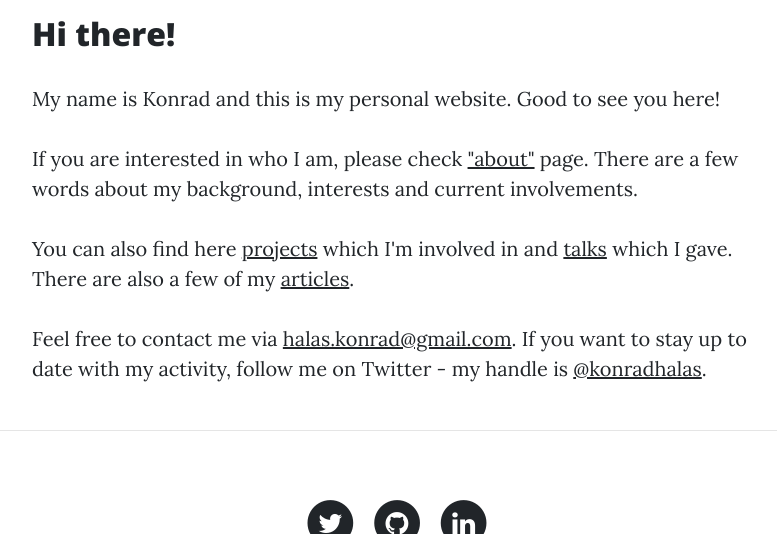
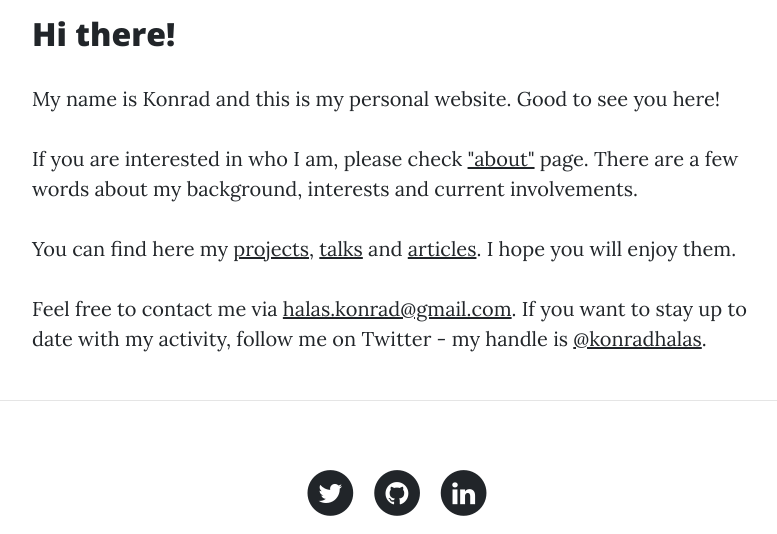
Before and after one commit to konradhalas/konradhalas.pl, a Django app: page / in a window 1280 px wide. Shown: the part 567-1101 px from the top of the page, without its empty margins (243-1020 px from the left). Run offline with Django 3.2, Linux system fonts and the light colour scheme; some libraries are stand-ins or nearby versions.

Commit message:
Change wording

```diff
--- a/mysite/templates/misc/about.html
+++ b/mysite/templates/misc/about.html
@@ -7,7 +7,7 @@
 {% block content %}
     <h1>About</h1>
     <p>
-        My name is Konrad Hałas. I'm a full stack web developer, but Python is my language of choice.
+        My name is Konrad Hałas and I'm a software engineer - Python is my language of choice.
     </p>
 
     <div class="text-center">
@@ -30,6 +30,10 @@
     </p>
 
     <p>
+        I'm a Python trainer, consultant and speaker.
+    </p>
+
+    <p>
         Currently I'm living in Warsaw, Poland.
     </p>
 {% endblock %}
--- a/mysite/templates/misc/home.html
+++ b/mysite/templates/misc/home.html
@@ -28,9 +28,9 @@
         words about my background, interests and current involvements.
     </p>
     <p>
-        You can also find here <a href="{% url 'projects_list' %}">projects</a> which I'm involved in and
-        <a href="{% url 'talks_list' %}">talks</a> which I gave. There are also a few of my
-        <a href="{% url 'articles_list' %}">articles</a>.
+        You can find here my <a href="{% url 'projects_list' %}">projects</a>,
+        <a href="{% url 'talks_list' %}">talks</a> and <a href="{% url 'articles_list' %}">articles</a>. I hope you will
+        enjoy them.
     </p>
     <p>
         Feel free to contact me via <a href="mailto:halas.konrad@gmail.com">halas.konrad@gmail.com</a>. If you want to
```
